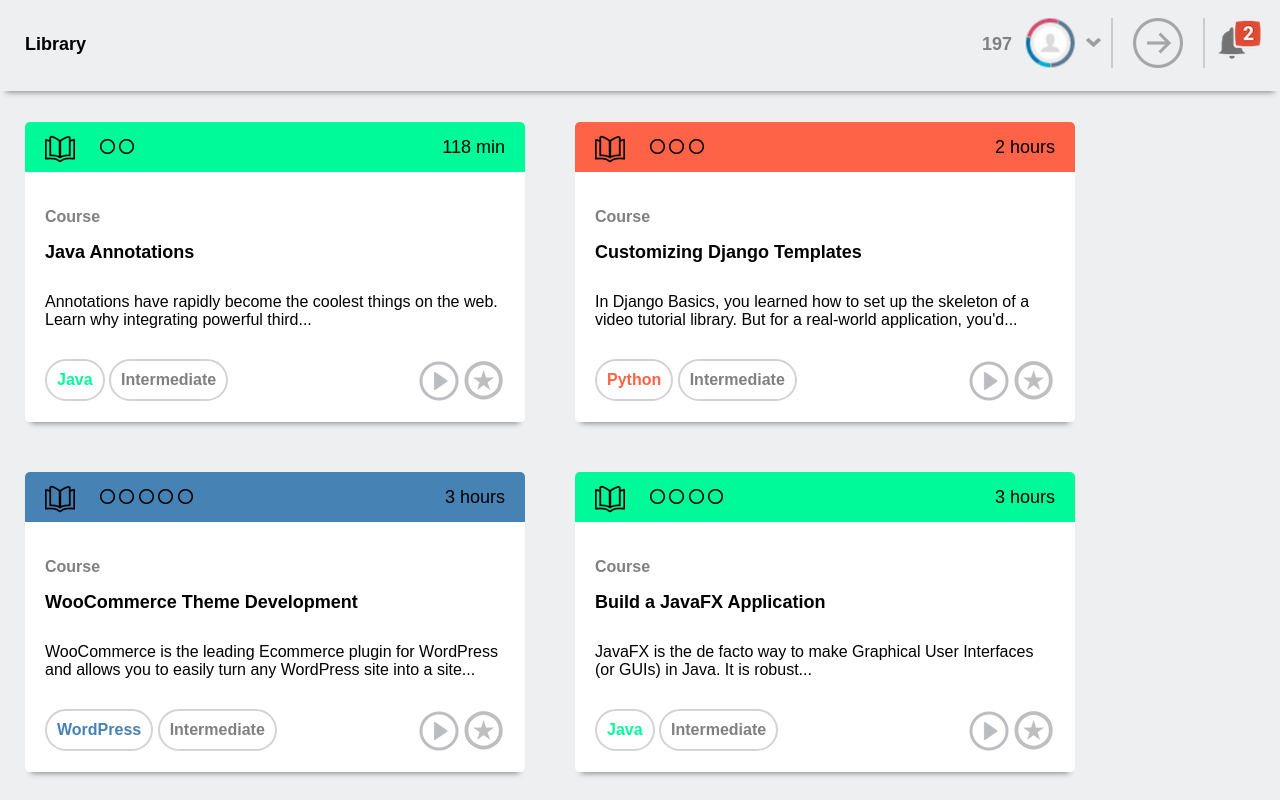
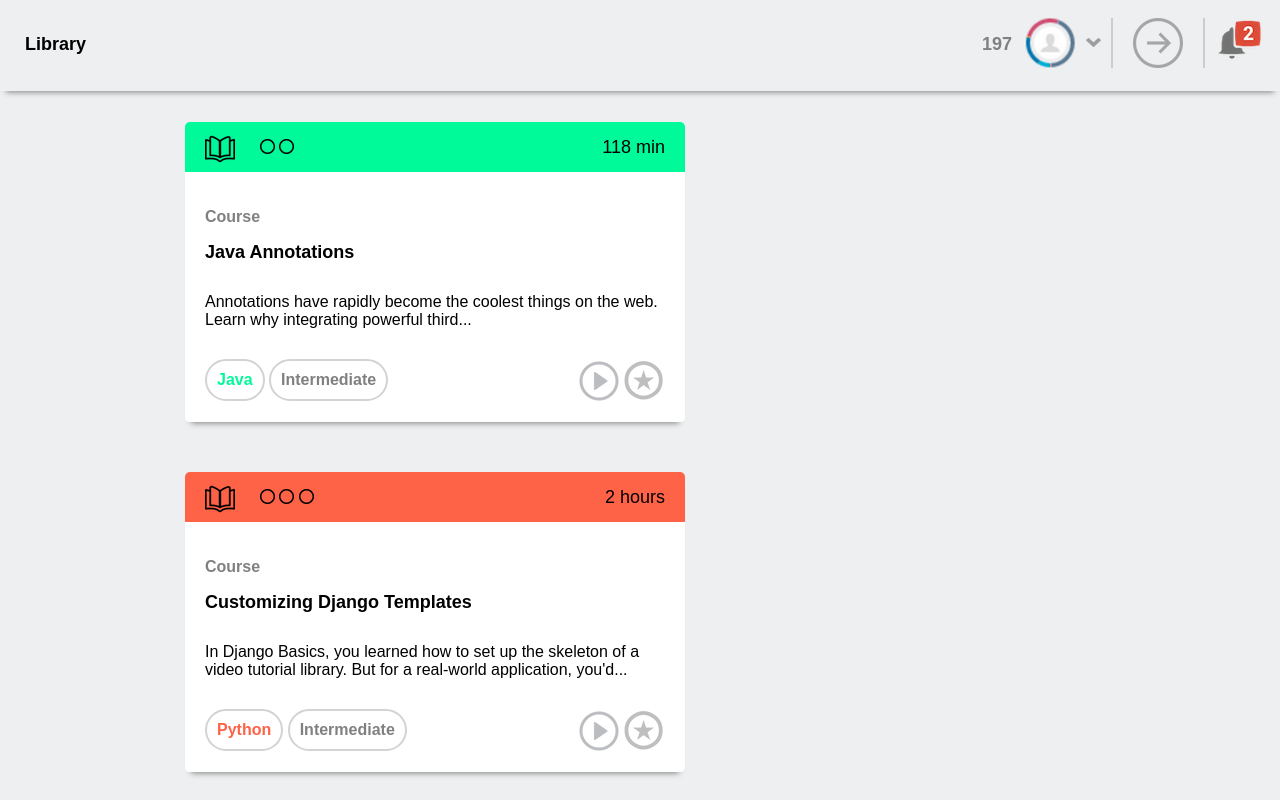
Before and after one commit to nedfaulhaber/treehouse-replica, a plain HTML site: page index.html in a window 1280 px wide. Shown: the top 800 px of the page. Drawn offline with Linux system fonts and the light colour scheme.

Commit message:
Finished exclamation point for today

```diff
--- a/css/styles.css
+++ b/css/styles.css
@@ -15,7 +15,9 @@ html body{
 body {
   background-color: #edeff0;
 }
-.cf{
+.cf::after {
+  content: "";
+  display: block;
   clear: both;
 }
 
@@ -83,7 +85,8 @@ body {
   display: block;
   margin-left: auto;
   margin-right: auto;
-  width: 100%;
+  width: 75%;
+  /*overflow: auto;*/
 }
 
 .course-tile {
--- a/index.html
+++ b/index.html
@@ -23,7 +23,7 @@
 
     <div class="cf"></div>
 
-    <div class="all-tiles">
+    <div class="all-tiles cf">
       <!-- Course Div 1 -->
       <div class="course-tile">
         <div class="tile-header" id="header1">
@@ -47,8 +47,6 @@
         <div class="right-footer">
           <img class="play" src="img/play.png" alt="play icon"/>
           <img class="star" src="img/star.png" alt="star icon"/>
-        </div>
-
         </div>
       </div>
     </div>
@@ -108,7 +106,6 @@
         </div>
       </div>
     </div>
-
       <!-- Course Div 4 -->
       <div class="course-tile">
         <div class="tile-header" id="header1">
```
Lines whose indentation alone changed are shown as unchanged.
